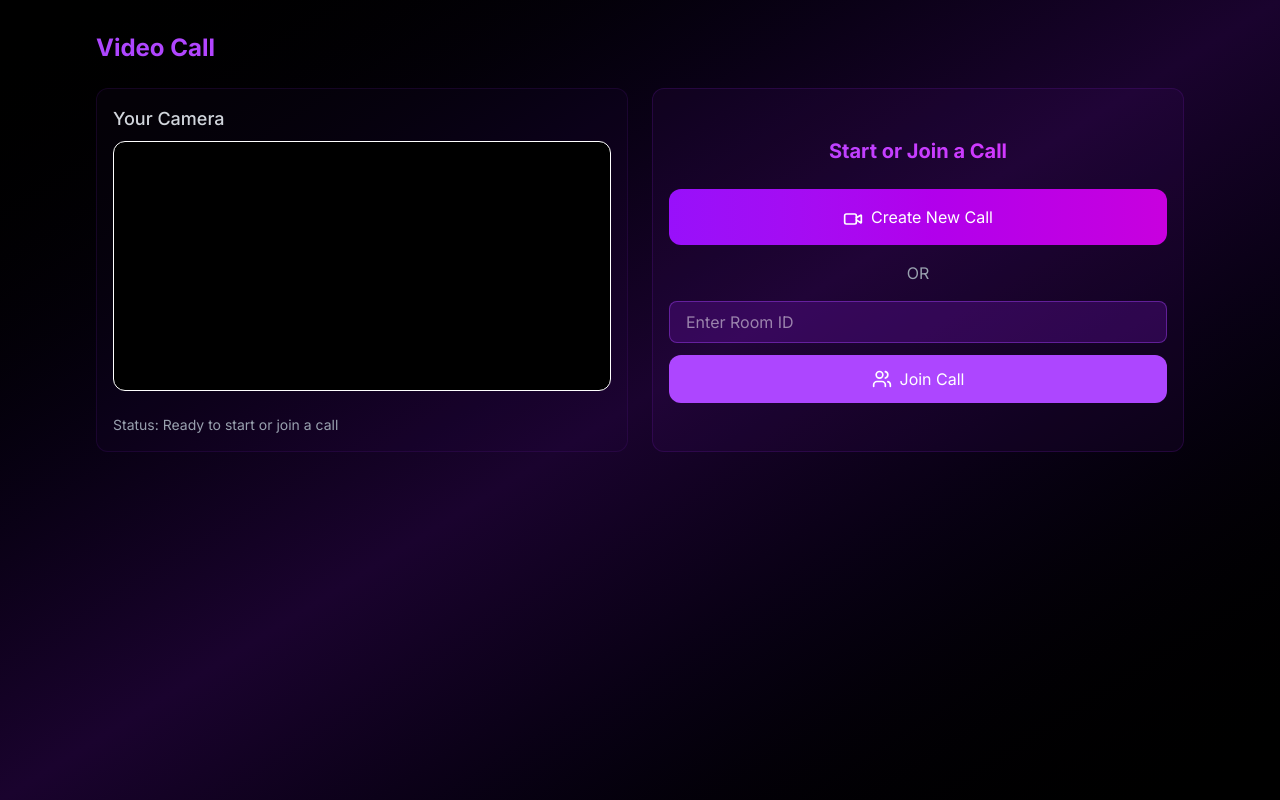
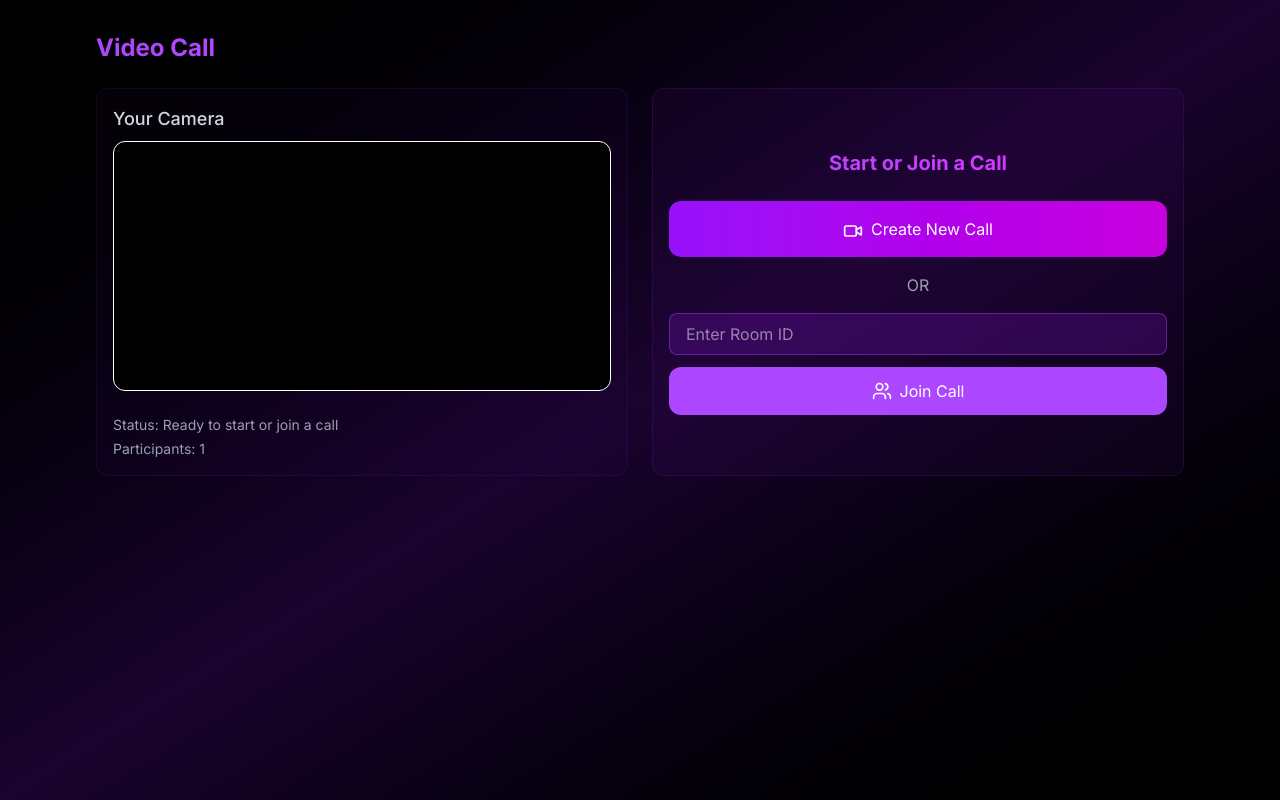
Before and after one commit to SurajJayakumar/Connect, a Next.js app: page /VideoCall in a window 1280 px wide. Built offline with nearby package versions, Linux system fonts and the light colour scheme; no server answers.

Commit message:
video call fixed

```diff
--- a/src/app/components/VideoCall.tsx
+++ b/src/app/components/VideoCall.tsx
@@ -15,6 +15,7 @@ export default function VideoCall() {
   const [isMuted, setIsMuted] = useState(false);
   const [roomId, setRoomId] = useState("");
   const [inputRoomId, setInputRoomId] = useState("");
+  const [participants, setParticipants] = useState(1); // ✅ Added this line
 
   const peerConnection = useRef<RTCPeerConnection | null>(null);
   const localStream = useRef<MediaStream | null>(null);
@@ -52,6 +53,7 @@ export default function VideoCall() {
       pc.ontrack = (e) => {
         if (remoteVideoRef.current) {
           remoteVideoRef.current.srcObject = e.streams[0];
+          setParticipants(2);
           setStatus("Connected to peer.");
         }
       };
@@ -60,6 +62,7 @@ export default function VideoCall() {
         console.log("ICE state:", state);
         if (["disconnected", "failed", "closed"].includes(state)) {
           setInCall(false);
+          setParticipants(1);
           setStatus("Call ended.");
         }
       };
@@ -122,26 +125,36 @@ export default function VideoCall() {
       const roomRef = doc(db, "rooms", inputRoomId);
       const roomSnap = await getDoc(roomRef);
 
+      console.log("📦 Fetched room snapshot:", roomSnap.exists());
+
       if (!roomSnap.exists()) {
+        console.error("❌ Room not found.");
         setStatus("Room not found.");
         return;
       }
 
       const roomData = roomSnap.data();
+      console.log("✅ Room data:", roomData);
+
       const offer = roomData?.offer;
 
       if (!offer) {
+        console.error("❌ Offer not found in room.");
         setStatus("Offer not found in the room.");
         return;
       }
 
       await peerConnection.current.setRemoteDescription(new RTCSessionDescription(offer));
+      console.log("✅ Remote description set");
+
       localStream.current.getTracks().forEach(track => {
         peerConnection.current?.addTrack(track, localStream.current!);
       });
 
       const answer = await peerConnection.current.createAnswer();
       await peerConnection.current.setLocalDescription(answer);
+
+      console.log("✅ Created answer:", answer);
 
       await updateDoc(roomRef, {
         answer: {
@@ -152,9 +165,11 @@ export default function VideoCall() {
 
       setRoomId(inputRoomId);
       setInCall(true);
+      setParticipants(2);
       setStatus("Joined the room. Connected!");
+      console.log("🎉 Successfully joined the room!");
     } catch (err) {
-      console.error("Error joining room:", err);
+      console.error("🔥 Error in joinRoom:", err);
       setStatus("Failed to join room.");
     } finally {
       setIsConnecting(false);
@@ -164,6 +179,7 @@ export default function VideoCall() {
   const endCall = () => {
     peerConnection.current?.close();
     setInCall(false);
+    setParticipants(1);
     setRoomId("");
     setInputRoomId("");
     setStatus("Call ended");
@@ -203,8 +219,8 @@ export default function VideoCall() {
                 </div>
               )}
             </div>
-
             <div className="mt-2 text-sm text-gray-400">Status: {status}</div>
+            <div className="text-sm text-gray-400 mt-1">Participants: {participants}</div>
           </div>
 
           <div className="bg-purple-900/10 border border-purple-900/30 rounded-xl p-4 flex flex-col">
```
